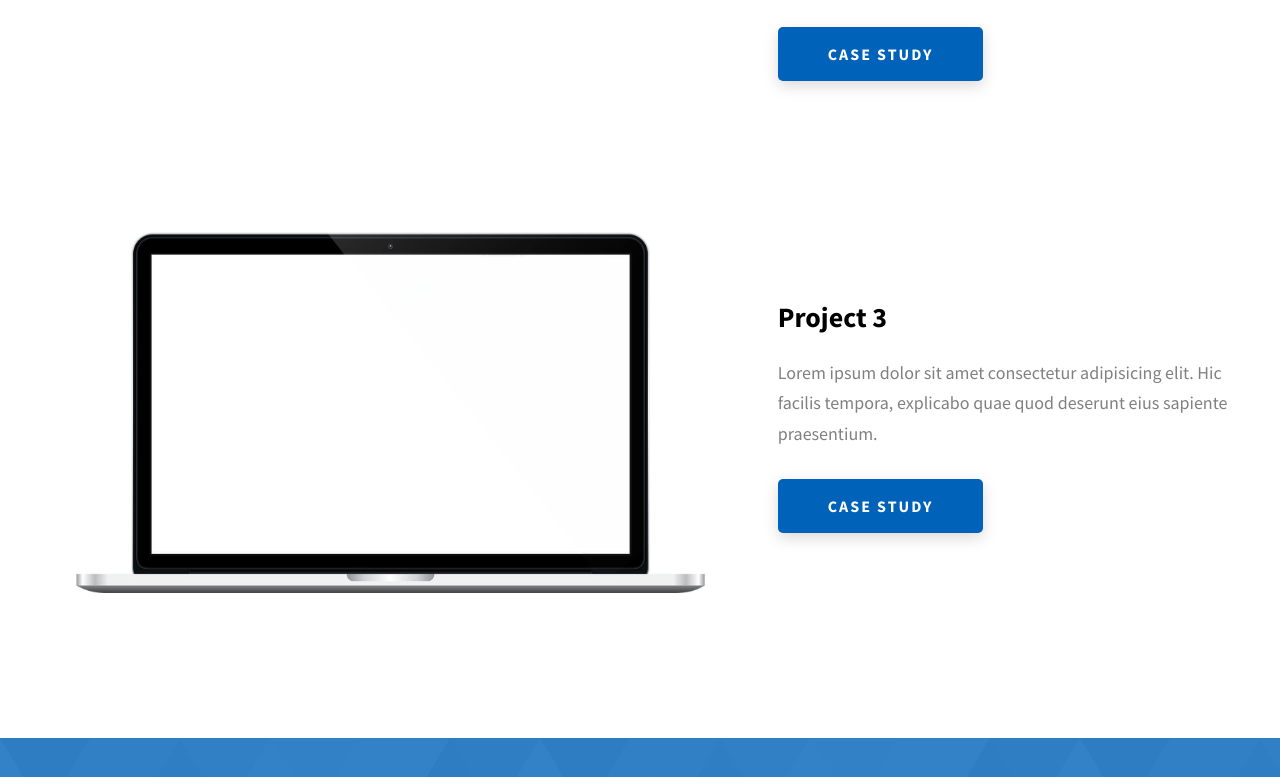
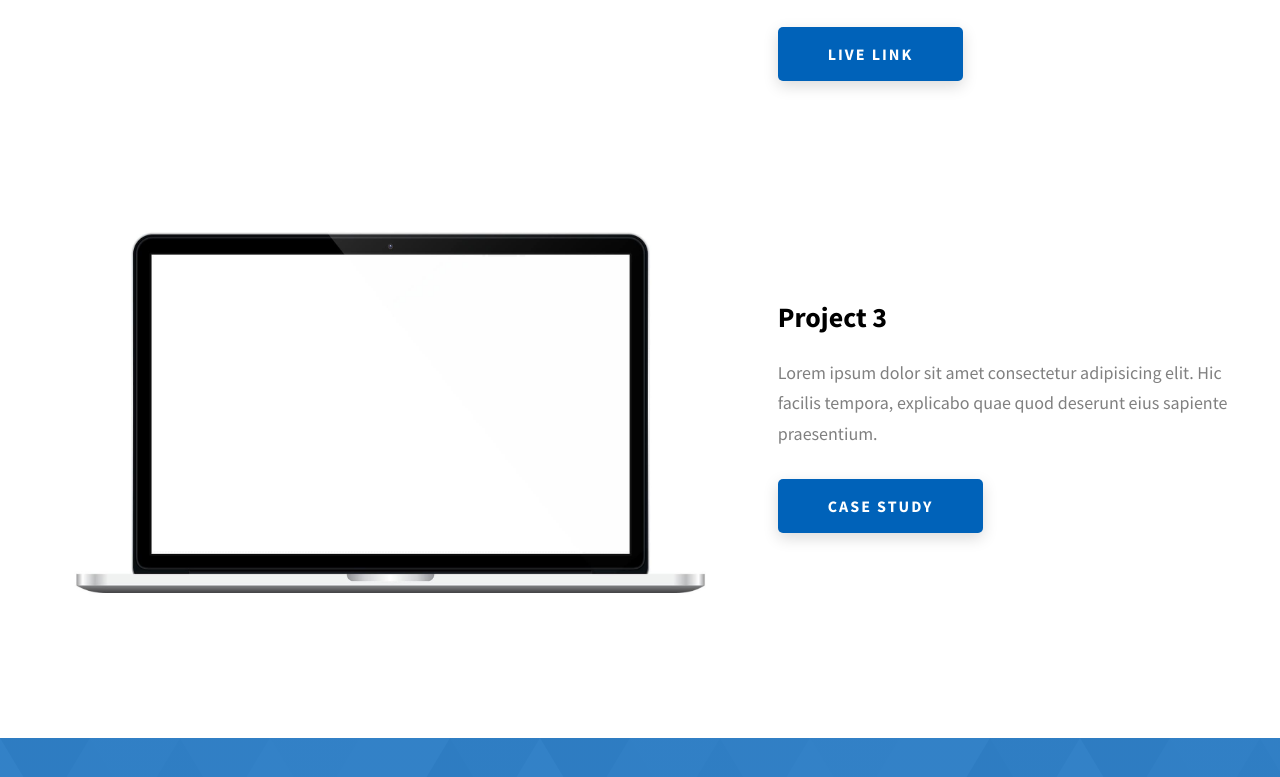
Before and after one commit to Sunmathi1219/sunmathi_portfolio, a website: page index.html in a window 1280 px wide. Shown: the part 3438-4215 px from the top of the page. Drawn offline with Linux system fonts and the light colour scheme.

Commit message:
Update index.html

```diff
--- a/index.html
+++ b/index.html
@@ -257,7 +257,7 @@
                 href="https://github.com/Sunmathi1219/Capstone-Project2-OrangeHRMPage-Using-DDTF-framework-with-Python-Selenium.git"
                 class="btn btn--med btn--theme dynamicBgClr"
                 target="_blank"
-                >Case Study</a
+                >Live Link</a
               >
             </div>
           </div>
```
